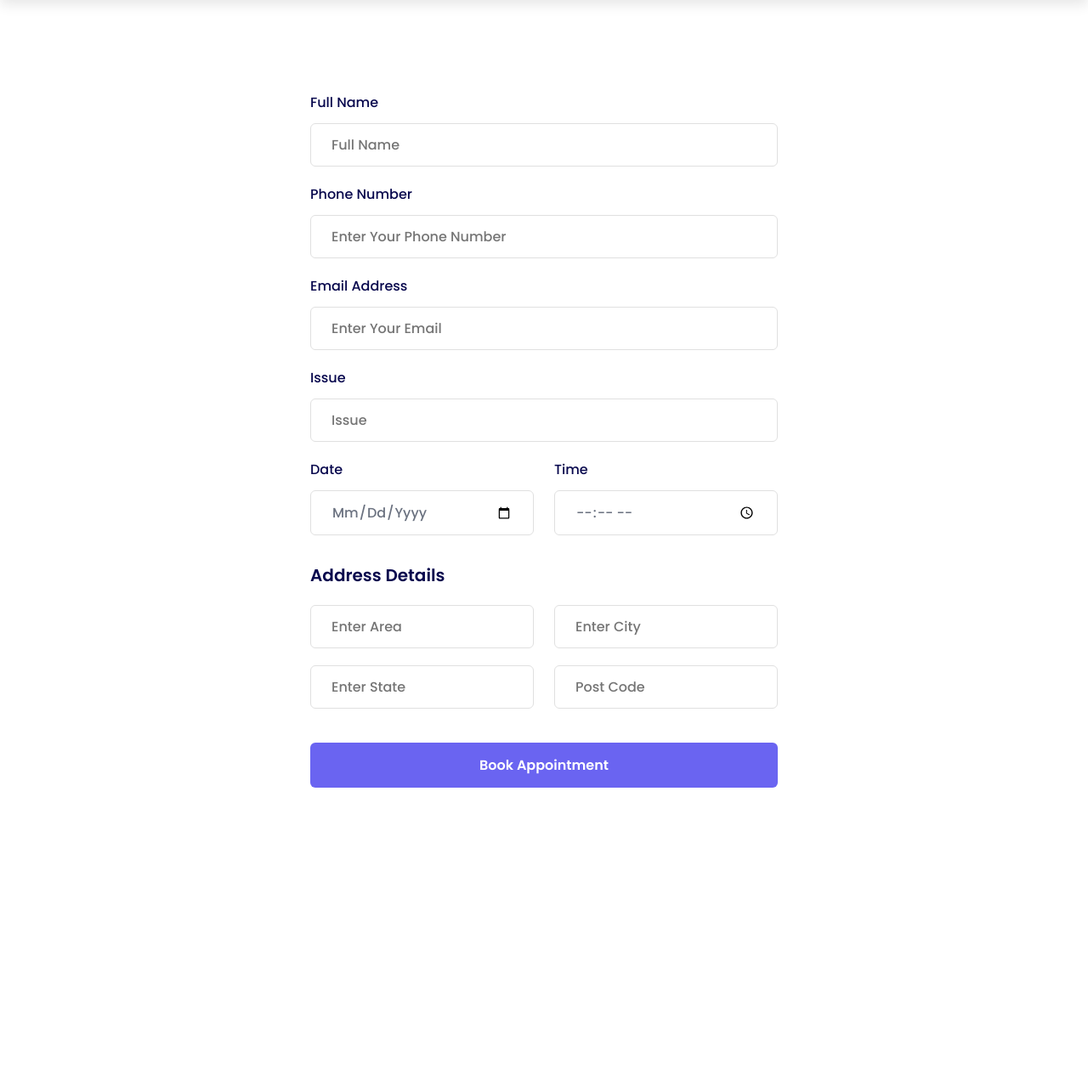
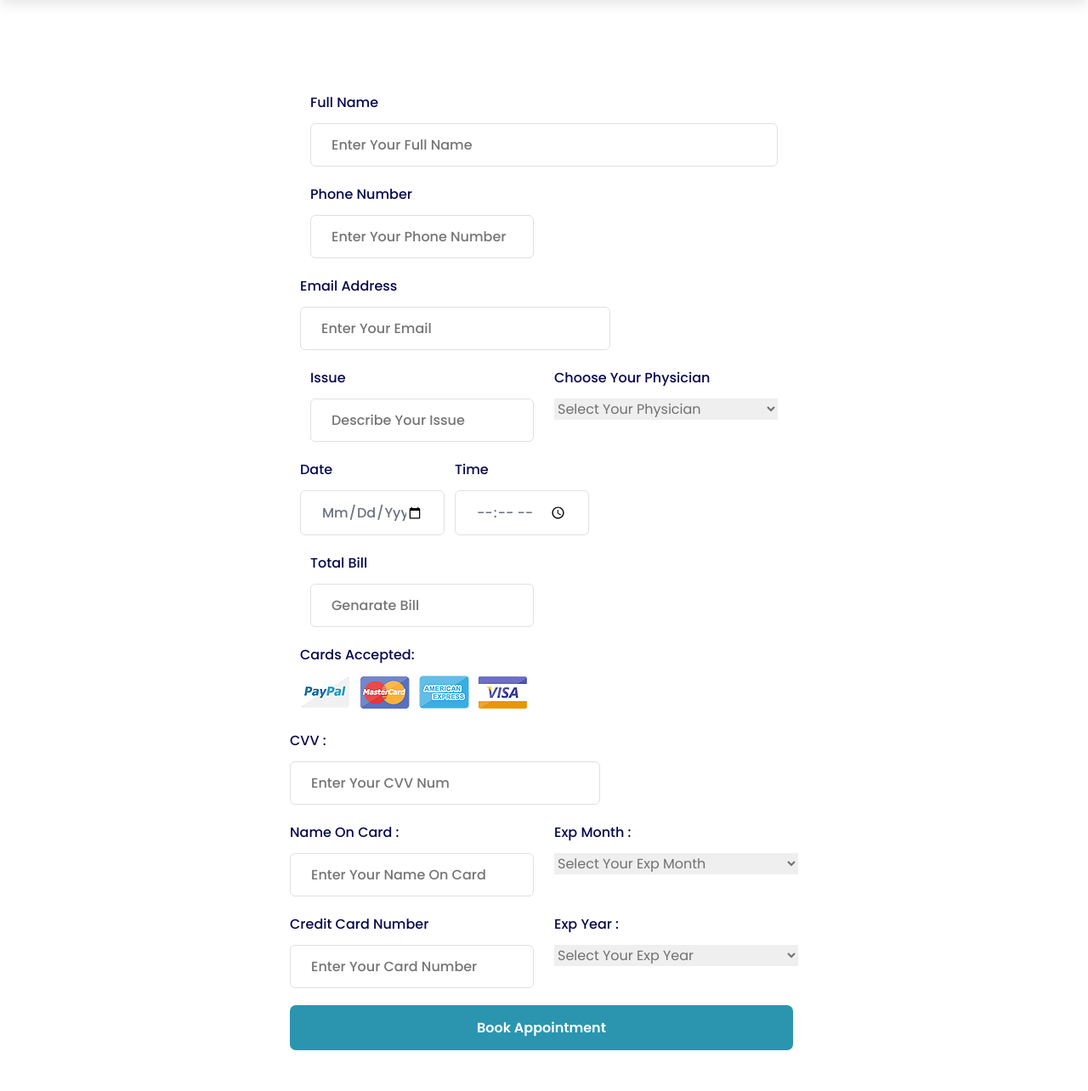
Before and after one commit to Dhoritri/Heart-Health-Monitoring-System, a PHP site: page /appointment.html in a window 1280 px wide. Shown: the part 78-1362 px from the top of the page at 85% size. Before the commit the page ends 1005 px from the top, so only its background shows below. Run offline with PHP 8.4, Linux system fonts and the light colour scheme.

Commit message:
appointment V2

```diff
--- a/appointment.html
+++ b/appointment.html
@@ -19,15 +19,11 @@
             <a href="doctors.html" class="nvlink">Doctors</a>
             <a href="appointment.html" class="nvlink">Appointment</a>
 
-
-
             </nav>
         </div>
         <div id="menu-btn" class="fas fa-bars"></div>
     </header>
     <div class="formbold-main-wrapper">
-        <!-- Author: FormBold Team -->
-        <!-- Learn More: https://formbold.com -->
         <div class="formbold-form-wrapper">
           <form action="https://formbold.com/s/FORM_ID" method="POST">
             <div class="formbold-mb-5">
@@ -36,11 +32,13 @@
                 type="text"
                 name="name"
                 id="name"
-                placeholder="Full Name"
+                placeholder="Enter your Full Name"
                 class="formbold-form-input"
               />
             </div>
 
+            <div class="flex flex-wrap formbold--mx-3">
+              <div class="w-full sm:w-half formbold-px-3">
                 <div class="formbold-mb-5">
                   <label for="phone" class="formbold-form-label"> Phone Number </label>
                   <input
@@ -51,6 +49,8 @@
                     class="formbold-form-input"
                   />
                 </div>
+              </div
+              class="w-full sm:w-half formbold-px-3">
                 <div class="formbold-mb-5">
                   <label for="email" class="formbold-form-label"> Email Address </label>
                   <input
@@ -61,15 +61,45 @@
                     class="formbold-form-input"
                   />
                 </div>
+            </div>
+            <div class="flex flex-wrap formbold--mx-3">
+              <div class="w-full sm:w-half formbold-px-3">
                 <div class="formbold-mb-5">
                     <label for="Issue" class="formbold-form-label"> Issue </label>
                     <input
                       type="text"
-                  name="name"
-                  id="name"
-                  placeholder="Issue"
+                      name="Issue"
+                      id="Issue"
+                      placeholder="Describe your Issue"
                       class="formbold-form-input"
                     />
+                  </div>
+              </div>
+              <div class="w-full sm:w-half formbold-px-3">
+                <div class="formbold-mb-5">
+                    <label for="Issue" class="formbold-form-label"> Choose your Physician </label>
+                    <div class="select-box">
+                      <select>
+                        <option hidden>Select Your physician</option>
+                        <option>Assoc. Prof. Dr. Bijoy Dutta</option>
+                        <option>Dr. AKS Zahid Mahmud Khan</option>..<option>Prof. Dr. Ashok Kumar Dutta</option>..<option>Dr. Maimuna Sultana</option>
+                        <option>Prof. Dr. M. Nazrul Islam</option>..<option>Prof. Dr. Dhiman Banik</option>..<option>Prof. Dr. Md. Mohsin Hossain</option>
+                        <option>Prof. Dr. Sajal Banerjee</option>..<option>Prof. Dr. M. A. Baqui</option>..<option>Prof. Dr. Md. Atahar Ali</option>
+                        <option>Prof. Dr. Abdul Wadud Chowdhury</option>..<option>Prof. Dr. Baren Chakraborty</option>..<option>Dr. Md. Abul Khair</option>
+                        <option>Prof. Dr. Md. Khalequzzaman</option>..<option>Prof. Dr. Toufiqur Rahman Faruque</option>..<option>Dr. Golam Morshed</option>
+                        <option>Dr. Mohsin Ahmed</option>..<option>Prof. Dr. M Touhidul Haque</option>..<option>Prof. Dr. Md. Roushan Ali</option>
+                        <option>Prof. Dr. Mir Jamal Uddin</option>..<option>Prof. Dr. Mohammad Kabiruzzaman</option>..<option>Prof. Dr. Chowdhury Meshkat Ahmed</option>
+                        <option>Prof. Dr. Syed Ali Ahsan</option>..<option>Prof. Dr. Mohammad Safiuddin</option>..<option>Prof. Dr. Syed Nasir Uddin</option>
+                        <option>Dr. Mohammad Ullah Firoze</option>..<option>Dr. AKM Mohiuddin Bhuiyan Masum</option>..<option>Dr. Pradip Kumar Karmakar</option>
+                        <option>Prof. Dr. Md. Shahabuddin Talukder</option>..<option>Prof. Dr. Md. Abdul Kader Akanda</option>..<option>Prof. Dr. Sabina Hashem</option>
+                        <option>Prof. Dr. Mohammad Salahuddin</option>..<option>Dr. Md. Mukhlesur Rahman</option>..<option>Dr. Nur Alam</option>
+                        <option>Dr. Muhammed Akhtaruzzaman</option>..<option>Dr. Gobinda Chandra Roy</option>..<option>Prof. Dr. Lt. Col. Syeda Aleya Sultana</option>
+                        <option>Prof. Dr. Md. Afzalur Rahman</option>..<option>Prof. Col. Dr. Zehad Khan</option>..<option>Prof. Dr. Md. Azizul Bari</option>
+                        <option>Dr. Tanjima Parveen</option>..<option>Dr. Mohammad Ali</option>..<option>Prof. Dr. A.Q.M Reza</option>
+
+                      </select>
+                  </div>
+                </div>
             </div>
             <div class="flex flex-wrap formbold--mx-3">
               <div class="w-full sm:w-half formbold-px-3">
@@ -82,8 +112,8 @@
                     class="formbold-form-input"
                   />
                 </div>
-              </div>
-              <div class="w-full sm:w-half formbold-px-3">
+              </div
+              class="w-full sm:w-half formbold-px-3">
                 <div class="formbold-mb-5">
                   <label for="time" class="formbold-form-label"> Time </label>
                   <input
@@ -95,61 +125,107 @@
                 </div>
               </div>
             </div>
-
-            <div class="formbold-mb-5 formbold-pt-3">
-              <label class="formbold-form-label formbold-form-label-2">
-                Address Details
-              </label>
             <div class="flex flex-wrap formbold--mx-3">
               <div class="w-full sm:w-half formbold-px-3">
                 <div class="formbold-mb-5">
+                  <label for="bill" class="formbold-form-label"> Total Bill </label>
+                  <input
+                    type="number"
+                    name="bill"
+                    id="bill"
+                    placeholder="Genarate bill"
+                    class="formbold-form-input"
+                  />
+                </div>
+              </div>
+
+            <div class="flex flex-wrap formbold--mx-3">
+              <div class="w-full sm:w-half formbold-px-3">
+                <div class="formbold-mb-5">
+                  <label for="card" class="formbold-form-label"> Cards accepted: </label>
+
+                    <img src="/images/card_img.png" alt="Cards accepted">
+                </div>
+              </div>
+              <div>
+                <div class="formbold-mb-5">
+                  <label for="cvv" class="formbold-form-label"> CVV :</label>
+                  <input
+                    type="number"
+                    name="cvv"
+                    id="cvv"
+                    placeholder="Enter your CVV Num"
+                    class="formbold-form-input"
+                  />
+                </div>
+            </div>
+            <div class="flex flex-wrap formbold--mx-3">
+              <div class="w-full sm:w-half formbold-px-3">
+                <div class="formbold-mb-5">
+                  <label for="card name" class="formbold-form-label"> Name On Card : </label>
                   <input
                     type="text"
-                      name="area"
-                      id="area"
-                      placeholder="Enter area"
+                    name="card name"
+                    id="card name"
+                    placeholder="Enter your Name On Card"
                     class="formbold-form-input"
                   />
                 </div>
               </div>
               <div class="w-full sm:w-half formbold-px-3">
                 <div class="formbold-mb-5">
+                  <label for="exp month" class="formbold-form-label"> Exp Month : </label>
+                  <div class="select-box">
+                    <select>
+                      <option hidden>Select Your Exp Month  </option>
+                      <option>January</option>..<option>February</option>
+                      <option>March</option>..<option>April</option>
+                      <option>May</option>..<option>June</option>
+                      <option>July</option>..<option>August</option>
+                      <option>September</option>..<option>October</option>
+                      <option>November</option>..<option>December</option>
+                    </select>
+                </div>
+                </div>
+            </div
+            class="flex flex-wrap formbold--mx-3">
+              <div class="w-full sm:w-half formbold-px-3">
+                <div class="formbold-mb-5">
+                  <label for="card num" class="formbold-form-label"> Credit Card Number  </label>
                   <input
-                      type="text"
-                      name="city"
-                      id="city"
-                      placeholder="Enter city"
+                    type="number"
+                    name="card num"
+                    id="card num"
+                    placeholder="Enter your Card Number"
                     class="formbold-form-input"
                   />
                 </div>
               </div>
               <div class="w-full sm:w-half formbold-px-3">
                 <div class="formbold-mb-5">
-                    <input
-                      type="text"
-                      name="state"
-                      id="state"
-                      placeholder="Enter state"
-                      class="formbold-form-input"
-                    />
-                  </div>
-                </div>
-                <div class="w-full sm:w-half formbold-px-3">
-                  <div class="formbold-mb-5">
-                    <input
-                      type="text"
-                      name="post-code"
-                      id="post-code"
-                      placeholder="Post Code"
-                      class="formbold-form-input"
-                    />
-                  </div>
+                  <label for="exp year" class="formbold-form-label"> Exp Year : </label>
+                  <div class="select-box">
+                    <select>
+                      <option hidden>Select Your Exp Year  </option>
+                      <option>2000</option>..<option>2001</option>..<option>2002</option>..<option>2003</option>..<option>2004</option>
+                      <option>2005</option>..<option>2006</option>..<option>2007</option>..<option>2008</option>..<option>2009</option>
+                      <option>2010</option>..<option>2011</option>..<option>2012</option>..<option>2013</option>..<option>2014</option>
+                      <option>2015</option>..<option>2016</option>..<option>2017</option>..<option>2018</option>..<option>2019</option>
+                      <option>2020</option>..<option>2021</option>..<option>2022</option>..<option>2023</option>..<option>2024</option>
+                      <option>2025</option>..<option>2026</option>..<option>2027</option>..<option>2028</option>..<option>2029</option>
+                      <option>2030</option>..<option>2031</option>..<option>2032</option>..<option>2033</option>..<option>2034</option>
+                      <option>2035</option>..<option>2036</option>..<option>2037</option>..<option>2038</option>..<option>2039</option>
+                      <option>2040</option>..<option>2041</option>..<option>2042</option>..<option>2043</option>..<option>2044</option>
+                      <option>2045</option>..<option>2046</option>..<option>2047</option>..<option>2048</option>..<option>2049</option>
+                    </select>
                 </div>
                 </div>
             </div>
 
+            </div>
+
             <div>
-              <button class="formbold-btn">Book Appointment</button>
+              <button class="formbold-btn"> Book Appointment </button>
             </div>
           </form>
         </div>
--- a/css/appointment.css
+++ b/css/appointment.css
@@ -59,17 +59,18 @@ body {
 .formbold-btn {
   text-align: center;
   font-size: 16px;
-  border-radius: 6px;
-  padding: 14px 32px;
+  border-radius: 7px;
+  padding: 14px 220px;
   border: none;
   font-weight: 600;
-  background-color: #6a64f1;
+  background-color: #2b95af;
   color: white;
   width: 100%;
   cursor: pointer;
 }
-.formbold-btn:hover {
-  box-shadow: 0px 3px 8px rgba(0, 0, 0, 0.05);
+.formbold-btn:hover{
+  transform: scale(0.9);
+  background: rgb(0, 129, 189);
 }
 
 .formbold--mx-3 {
@@ -89,6 +90,18 @@ body {
 .w-full {
   width: 100%;
 }
+
+/** bloodtype select**/
+.select-box select {
+  height: 100%;
+  width: 100%;
+  outline: none;
+  border: none;
+  color: #707070;
+  font-size: 1.6rem;
+}
+
+
 @media (min-width: 540px) {
   .sm\:w-half {
     width: 50%;
```
Also changed, not shown: images/card_img.png (added). Lines whose indentation alone changed are shown as unchanged.
